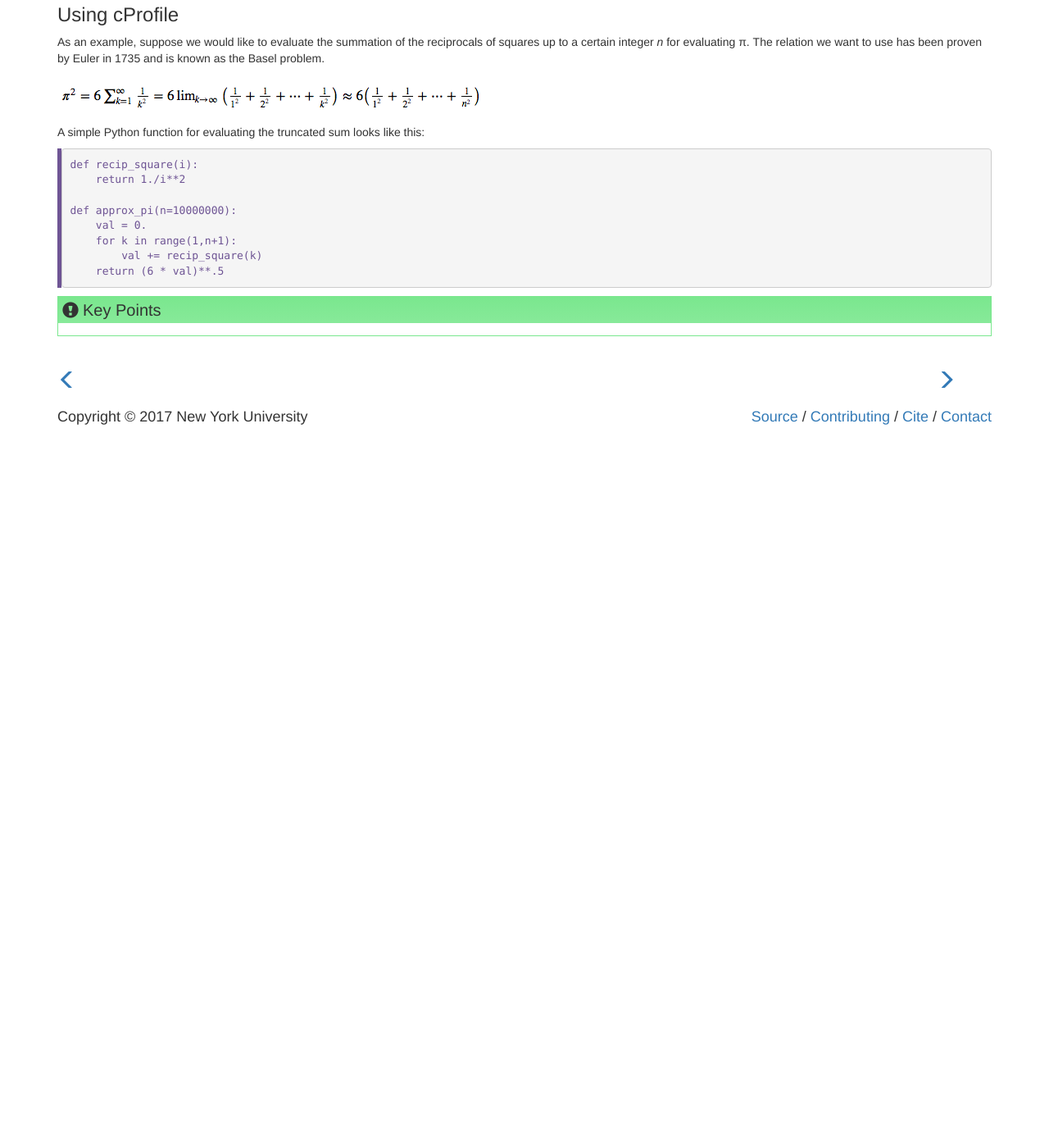
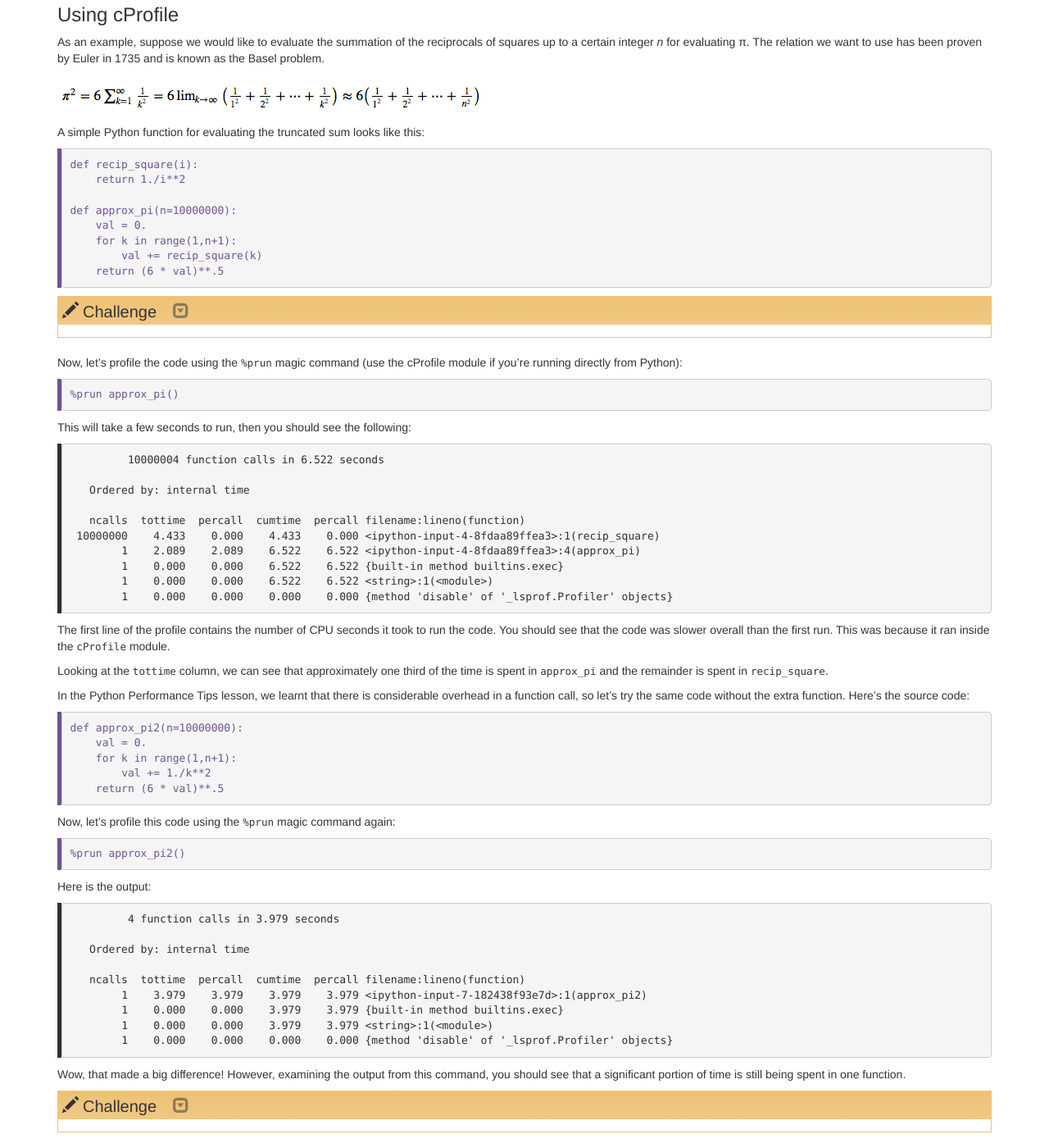
Before and after one commit to nyu-cds/python-performance-tuning, a Jekyll site: the page built from _episodes/02-cprofile.md, in a window 1280 px wide and 1400 px high, scrolled down 1687 px. Shown: the whole window at 82% size. Built offline with Jekyll 4.4.1, drawn with Linux system fonts in a browser that asks for light colours; before the commit the page ends 2216 px from its top, so only the background shows below that.

Commit message:
Update cprofile contenty
Signed-off-by: Greg Watson <g.watson@computer.org>

```diff
--- a/_episodes/02-cprofile.md
+++ b/_episodes/02-cprofile.md
@@ -113,3 +113,81 @@ def approx_pi(n=10000000):
     return (6 * val)**.5
 ~~~
 {: .python}
+
+> ## Challenge
+>
+> First, start by timing how long it takes to evaluate the function using the default value of *n*.
+{: .challenge}
+
+Now, let's profile the code using the `%prun` magic command (use the cProfile module if you're running directly from Python):
+
+~~~
+%prun approx_pi()
+~~~
+{: .python}
+
+This will take a few seconds to run, then you should see the following:
+
+~~~
+         10000004 function calls in 6.522 seconds
+
+   Ordered by: internal time
+
+   ncalls  tottime  percall  cumtime  percall filename:lineno(function)
+ 10000000    4.433    0.000    4.433    0.000 <ipython-input-4-8fdaa89ffea3>:1(recip_square)
+        1    2.089    2.089    6.522    6.522 <ipython-input-4-8fdaa89ffea3>:4(approx_pi)
+        1    0.000    0.000    6.522    6.522 {built-in method builtins.exec}
+        1    0.000    0.000    6.522    6.522 <string>:1(<module>)
+        1    0.000    0.000    0.000    0.000 {method 'disable' of '_lsprof.Profiler' objects}
+~~~
+{: .output}
+
+The first line of the profile contains the number of CPU seconds it took to run the code. You should see that the code was slower overall
+than the first run. This was because it ran inside the `cProfile` module.
+
+Looking at the `tottime` column, we can see that approximately one third of the time is spent in `approx_pi` and the remainder
+is spent in `recip_square`.
+
+In the Python Performance Tips lesson, we learnt that there is considerable overhead in a function call, so let's try the same
+code without the extra function. Here's the source code:
+
+~~~
+def approx_pi2(n=10000000):
+    val = 0.
+    for k in range(1,n+1):
+        val += 1./k**2
+    return (6 * val)**.5
+~~~
+{: .python}
+
+Now, let's profile this code using the `%prun` magic command again:
+
+~~~
+%prun approx_pi2()
+~~~
+{: .python}
+
+Here is the output:
+
+~~~
+         4 function calls in 3.979 seconds
+
+   Ordered by: internal time
+
+   ncalls  tottime  percall  cumtime  percall filename:lineno(function)
+        1    3.979    3.979    3.979    3.979 <ipython-input-7-182438f93e7d>:1(approx_pi2)
+        1    0.000    0.000    3.979    3.979 {built-in method builtins.exec}
+        1    0.000    0.000    3.979    3.979 <string>:1(<module>)
+        1    0.000    0.000    0.000    0.000 {method 'disable' of '_lsprof.Profiler' objects}
+~~~
+{: .output}
+
+Wow, that made a big difference! However, examining the output from this command, you should see that a significant portion of time is still
+being spent in one function.
+
+> ## Challenge
+> Using your knowledge from the course so far, modify the code to reduce or eliminate this overhead. Time how long your new version takes
+> to execute, and calculate the speedup using the equation *speedup = original_time / optimized_time*. For example, if the original time was
+> 2.1 seconds and the optimized time was 340ms, then the speedup would be 2210 / 340 = 6.5 times. Note that both the values need to use the same
+> units (seconds, milliseconds, microsectonds, etc.)
+{: .challenge}
```
